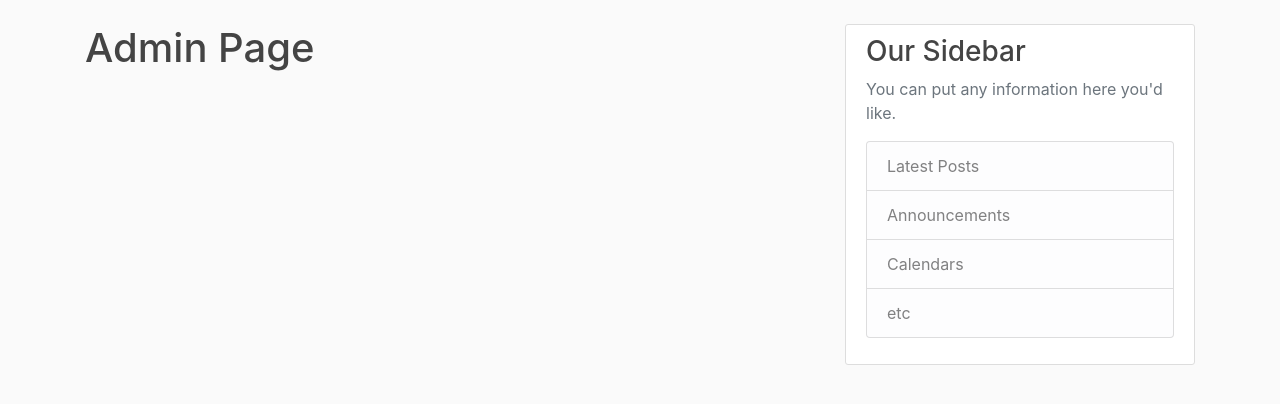
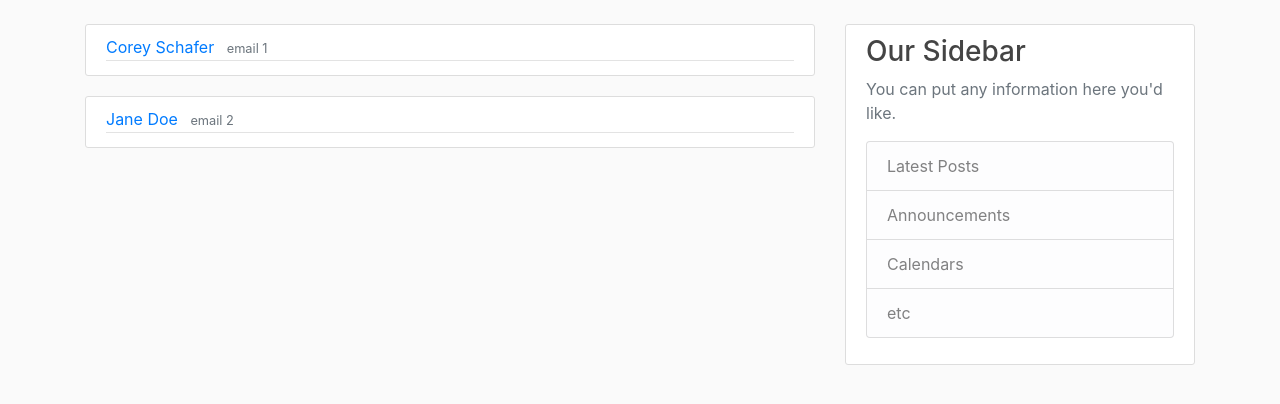
Before and after one commit to chris-kwas/smoothstack_assignments-1, a Flask app: page /admin in a window 1280 px wide. Shown: the part 56-460 px from the top of the page. Run offline with Flask 2, Linux system fonts and the light colour scheme; parts of the project's set-up code (start-up, migrations or seed data) failed here and were passed over; some libraries are stand-ins or nearby versions.

Commit message:
start admin page

```diff
--- a/flask_weekend_mini_project/Templates/admin.html
+++ b/flask_weekend_mini_project/Templates/admin.html
@@ -1,12 +1,17 @@
 <html>
     <head></head>
-    <body>
-        {% extends "layout.html" %} {% block content %}
-            <h1>Admin Page</h1>
-
-
-
-
-          {% endblock content %}
+    <body>{% extends "layout.html" %}
+    <h1>Admin Page</h1>
+    {% block content %}
+        {% for user in users %}
+            <article class="media content-section">
+              <div class="media-body">
+                <div class="article-metadata">
+                  <a class="mr-2" href="#">{{ user.username }}</a>
+                  <small class="text-muted">{{ user.email }}</small>
+                </div>
+            </article>
+        {% endfor %}
+    {% endblock content %}
     </body>
 </html>
--- a/flask_weekend_mini_project/flaskblog.py
+++ b/flask_weekend_mini_project/flaskblog.py
@@ -22,7 +22,16 @@ posts = [
         'date_posted': 'April 21, 2018'
     }
 ]
-
+users = [
+    {
+        'username': 'Corey Schafer',
+        'email': 'email 1',
+    },
+    {
+        'username': 'Jane Doe',
+        'email': 'email 2',
+    }
+]
 @app.route("/")
 @app.route("/home")
 def home():
@@ -30,7 +39,7 @@ def home():
 
 @app.route("/admin")
 def admin():
-    return render_template('admin.html')
+    return render_template('admin.html', users=users)
 
 
 @app.route("/about")
```
